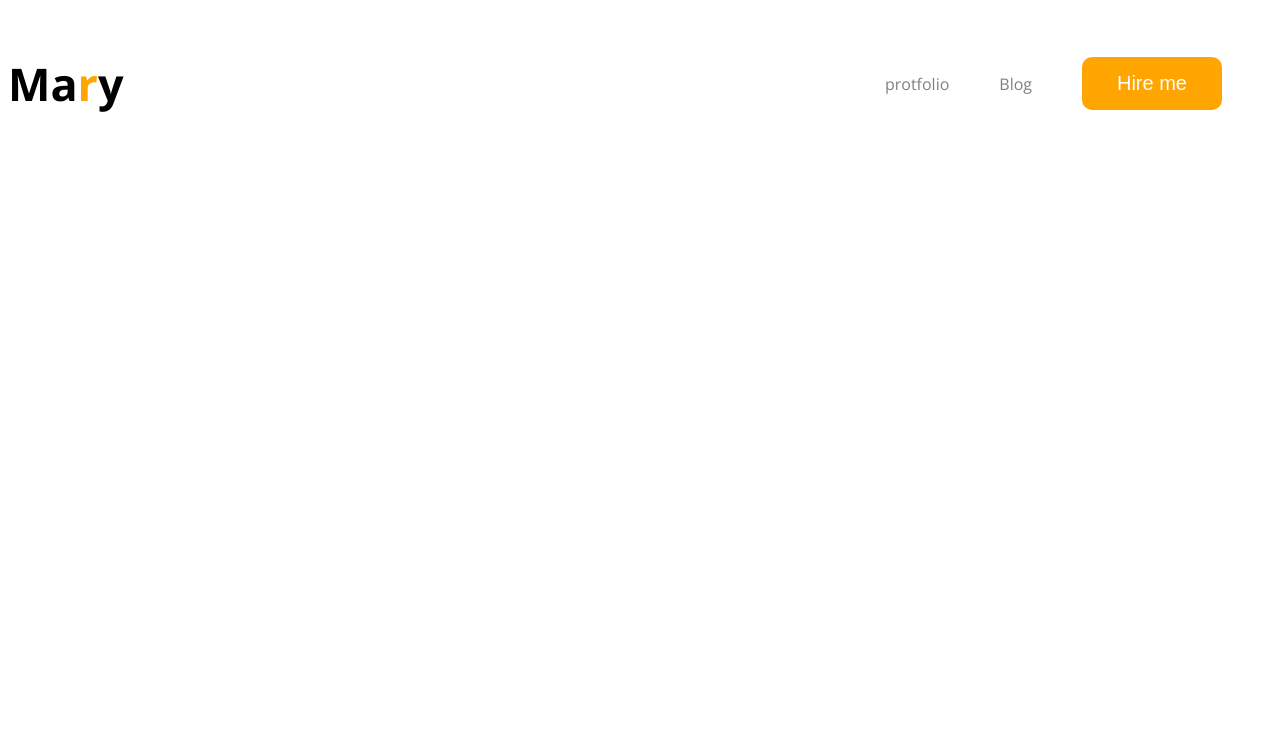
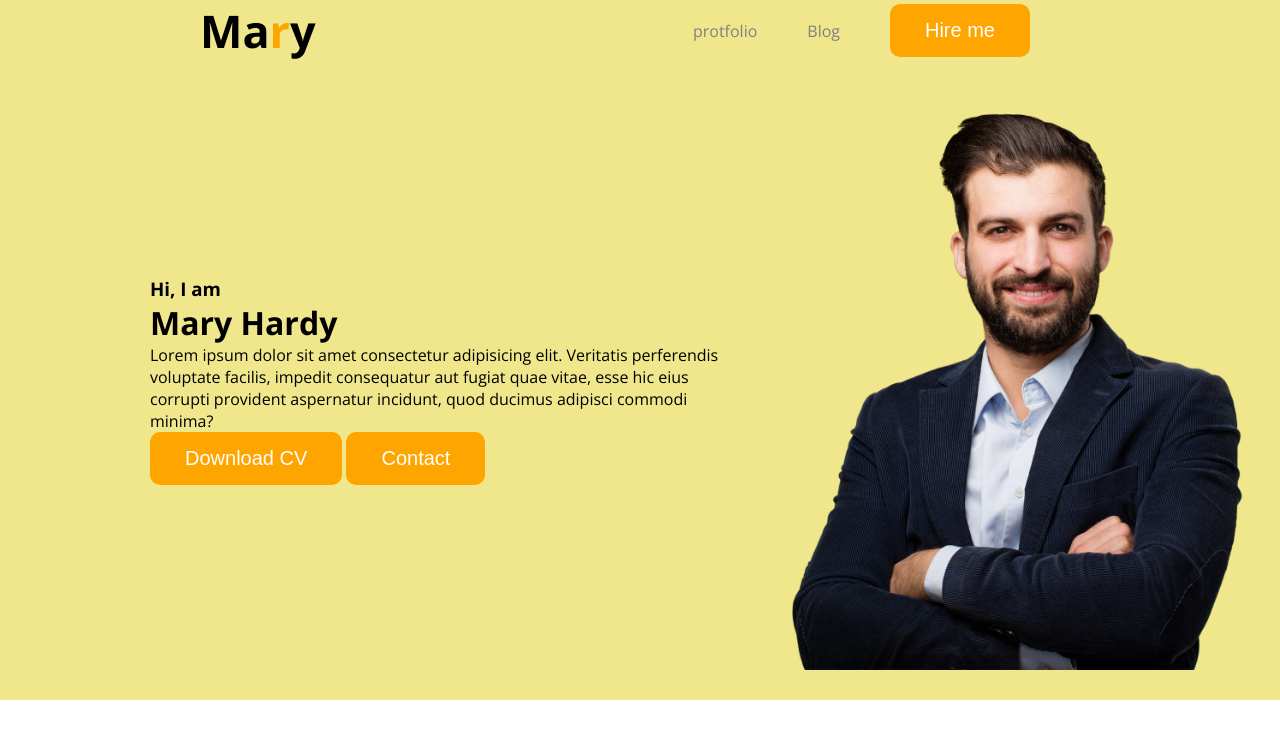
Before and after one commit to Umme111/webdeveloper-protfolio, a plain HTML site: page index.html in a window 1280 px wide. Drawn offline with nearby package versions, Linux system fonts and the light colour scheme.

Commit message:
added nav

```diff
--- a/index.html
+++ b/index.html
@@ -10,7 +10,7 @@
     <link rel="stylesheet" href="styles/port.css">
 </head>
 <body>
-    <header>
+    <header class="header">
         <nav>
             <h3 class="nav-title">Ma<span>r</span>y</h3>
             <ul>
@@ -19,6 +19,16 @@
                 <li><button>Hire me</button></li>
             </ul>
         </nav>
+        <div class="banner">
+            <div class="banner-content">
+                <h3 class="banner-greeting">Hi, I am</h3>
+                <h1 class="banner-title">Mary Hardy</h1>
+                <p>Lorem ipsum dolor sit amet consectetur adipisicing elit. Veritatis perferendis voluptate facilis, impedit consequatur aut fugiat quae vitae, esse hic eius corrupti provident aspernatur incidunt, quod ducimus adipisci commodi minima?</p>
+                <button>Download CV</button>
+                <button>Contact</button>
+            </div>
+            <img class="hardy" src="images/hardy.png" alt="">
+        </div>
 
     </header>
     <main>
--- a/styles/port.css
+++ b/styles/port.css
@@ -1,3 +1,7 @@
+*{
+    margin: 0;
+    padding: 0;
+}
 /* common style */
 body{
     font-family: 'Open Sans', sans-serif;
@@ -7,6 +11,7 @@ nav{
     display: flex;
     align-items: center;
     justify-content: space-between;
+    padding: 0px  200px;
 }
 .nav-title{
     color: black;
@@ -39,3 +44,15 @@ nav a{
     text-decoration: none;
     color: grey;
 }
+.header{
+    background-color: khaki;
+}
+.banner{
+    padding: 30px 30px 30px 150px;
+    display: flex;
+    /* text-align: center; */
+    align-items: center;
+}
+.banner .hardy{
+    width: 500px;
+}
```
